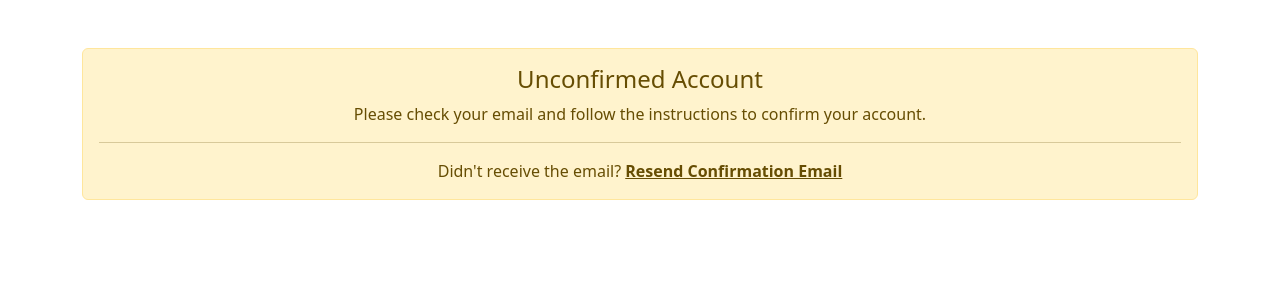
After one commit to pavankay/linksforlynx, a Flask app: page /unconfirmed in a window 1280 px wide. The commit adds this page. Shown: the top 300 px of the page. Run offline with Flask 3, Linux system fonts and the light colour scheme; some libraries are stand-ins or nearby versions.

Commit message:
chore: Add email confirmation functionality to signup process

```diff
--- a/app.py
+++ b/app.py
@@ -1,6 +1,8 @@
 from flask import Flask, render_template, request, redirect, url_for, session, flash
 from flask_pymongo import PyMongo
 from flask_bcrypt import Bcrypt
+from flask_mail import Mail, Message
+from itsdangerous import URLSafeTimedSerializer
 from bson.objectid import ObjectId
 from selenium import webdriver
 from selenium.webdriver.chrome.service import Service
@@ -22,11 +24,38 @@ app.config["MONGO_URI"] = f"mongodb+srv://pavan:PsxriMfTSYLltWgK@lfl.rvewoyg.mon
 mongo = PyMongo(app)
 bcrypt = Bcrypt(app)
 
+# Email configuration
+app.config['MAIL_SERVER'] = 'smtp.gmail.com'
+app.config['MAIL_PORT'] = 587
+app.config['MAIL_USE_TLS'] = True
+app.config['MAIL_USE_SSL'] = False
+app.config['MAIL_USERNAME'] = 'your_email@gmail.com'  # Use your actual Gmail address
+app.config['MAIL_PASSWORD'] = 'your_app_password'     # Use your generated App Password
+app.config['MAIL_DEFAULT_SENDER'] = 'your_email@gmail.com'  # Ensure this matches MAIL_USERNAME
+
+mail = Mail(app)
+s = URLSafeTimedSerializer(app.secret_key)
+
+def generate_confirmation_token(email):
+    return s.dumps(email, salt='email-confirm-salt')
+
+def confirm_token(token, expiration=3600):
+    try:
+        email = s.loads(token, salt='email-confirm-salt', max_age=expiration)
+    except:
+        return False
+    return email
+
+def send_email(to, subject, template):
+    msg = Message(subject, recipients=[to], html=template)
+    mail.send(msg)
+
 # Custom filter to convert ObjectId to string
 @app.template_filter('to_str')
 def to_str(value):
     return str(value)
 
+#http://127.0.0.1:5000/
 # Routes
 @app.route('/')
 def index():
@@ -56,14 +85,56 @@ def signup():
         user_collection.insert_one({
             "username": username,
             "email": email,
-            "password": hashed_password
+            "password": hashed_password,
+            "confirmed": False  # Add a confirmed field
         })
 
+        token = generate_confirmation_token(email)
+        confirm_url = url_for('confirm_email', token=token, _external=True)
+        html = render_template('activate.html', confirm_url=confirm_url)
+        subject = "Please confirm your email"
+        send_email(email, subject, html)
+
         session['user'] = username
-        flash('Account created successfully', 'success')
-        return redirect(url_for('my_projects'))
+        flash('A confirmation email has been sent via email.', 'success')
+        return redirect(url_for('unconfirmed'))
 
     return render_template('signup.html')
+
+@app.route('/confirm/<token>')
+def confirm_email(token):
+    try:
+        email = confirm_token(token)
+    except:
+        flash('The confirmation link is invalid or has expired.', 'danger')
+        return redirect(url_for('index'))
+
+    user_collection = mongo.db[USER_COLLECTION]
+    user = user_collection.find_one({"email": email})
+
+    if user['confirmed']:
+        flash('Account already confirmed. Please login.', 'success')
+    else:
+        user_collection.update_one({"email": email}, {"$set": {"confirmed": True}})
+        flash('You have confirmed your account. Thanks!', 'success')
+
+    return redirect(url_for('login'))
+
+@app.route('/resend')
+def resend_confirmation():
+    if 'user' in session:
+        user_collection = mongo.db[USER_COLLECTION]
+        user = user_collection.find_one({"username": session['user']})
+        if user and not user['confirmed']:
+            token = generate_confirmation_token(user['email'])
+            confirm_url = url_for('confirm_email', token=token, _external=True)
+            html = render_template('activate.html', confirm_url=confirm_url)
+            subject = "Please confirm your email"
+            send_email(user['email'], subject, html)
+            flash('A new confirmation email has been sent.', 'success')
+            return redirect(url_for('unconfirmed'))
+    flash('Invalid request or user not logged in.', 'danger')
+    return redirect(url_for('index'))
 
 @app.route('/login', methods=['GET', 'POST'])
 def login():
@@ -75,6 +146,9 @@ def login():
         user = user_collection.find_one({"email": email})
 
         if user and bcrypt.check_password_hash(user['password'], password):
+            if not user['confirmed']:
+                flash('Please confirm your email address first.', 'danger')
+                return redirect(url_for('unconfirmed'))
             session['user'] = user['username']
             return redirect(url_for('my_projects'))
         else:
@@ -88,6 +162,16 @@ def logout():
     session.pop('user', None)
     flash('You have been logged out', 'success')
     return redirect(url_for('index'))
+
+@app.route('/unconfirmed')
+def unconfirmed():
+    if 'user' in session:
+        user_collection = mongo.db[USER_COLLECTION]
+        user = user_collection.find_one({"username": session['user']})
+        if user['confirmed']:
+            return redirect(url_for('my_projects'))
+    flash('Please confirm your account!', 'warning')
+    return render_template('unconfirmed.html')
 
 def take_screenshot(iframe_code):
     # Create a temporary HTML file with the iframe
--- /dev/null
+++ b/templates/unconfirmed.html
@@ -0,0 +1,20 @@
+<!doctype html>
+<html lang="en">
+<head>
+    <meta charset="UTF-8">
+    <meta name="viewport" content="width=device-width, initial-scale=1.0">
+    <title>Unconfirmed Account</title>
+    <link href="https://cdn.jsdelivr.net/npm/bootstrap@5.3.3/dist/css/bootstrap.min.css" rel="stylesheet">
+</head>
+<body>
+    <div class="container mt-5">
+        <div class="alert alert-warning text-center" role="alert">
+            <h4 class="alert-heading">Unconfirmed Account</h4>
+            <p>Please check your email and follow the instructions to confirm your account.</p>
+            <hr>
+            <p class="mb-0">Didn't receive the email? <a href="{{ url_for('resend_confirmation') }}" class="alert-link">Resend Confirmation Email</a></p>
+        </div>
+    </div>
+    <script src="https://cdn.jsdelivr.net/npm/bootstrap@5.3.3/dist/js/bootstrap.bundle.min.js"></script>
+</body>
+</html>
```
Also changed, not shown: templates/activate.html (added, +12 -0 lines), templates/add_project.html (+5 -4 lines).
